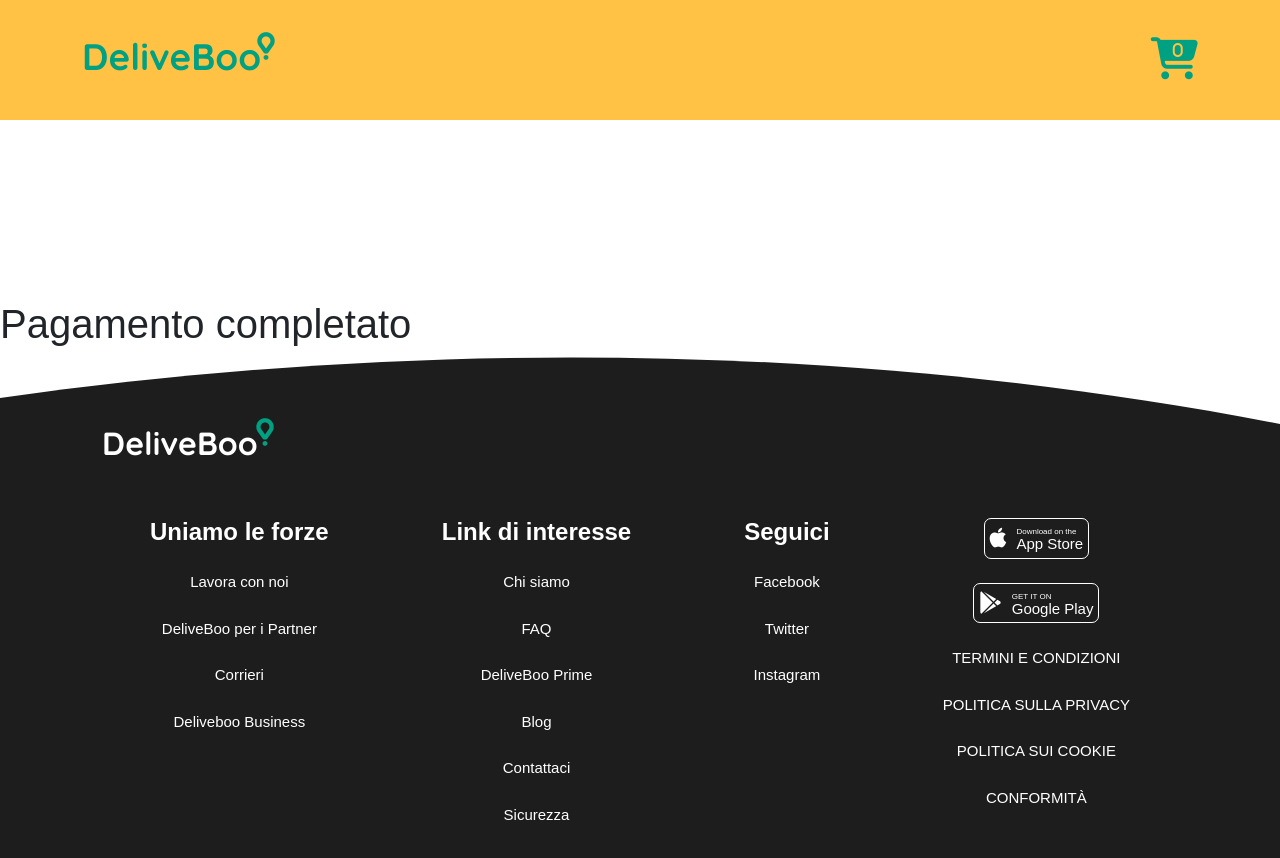
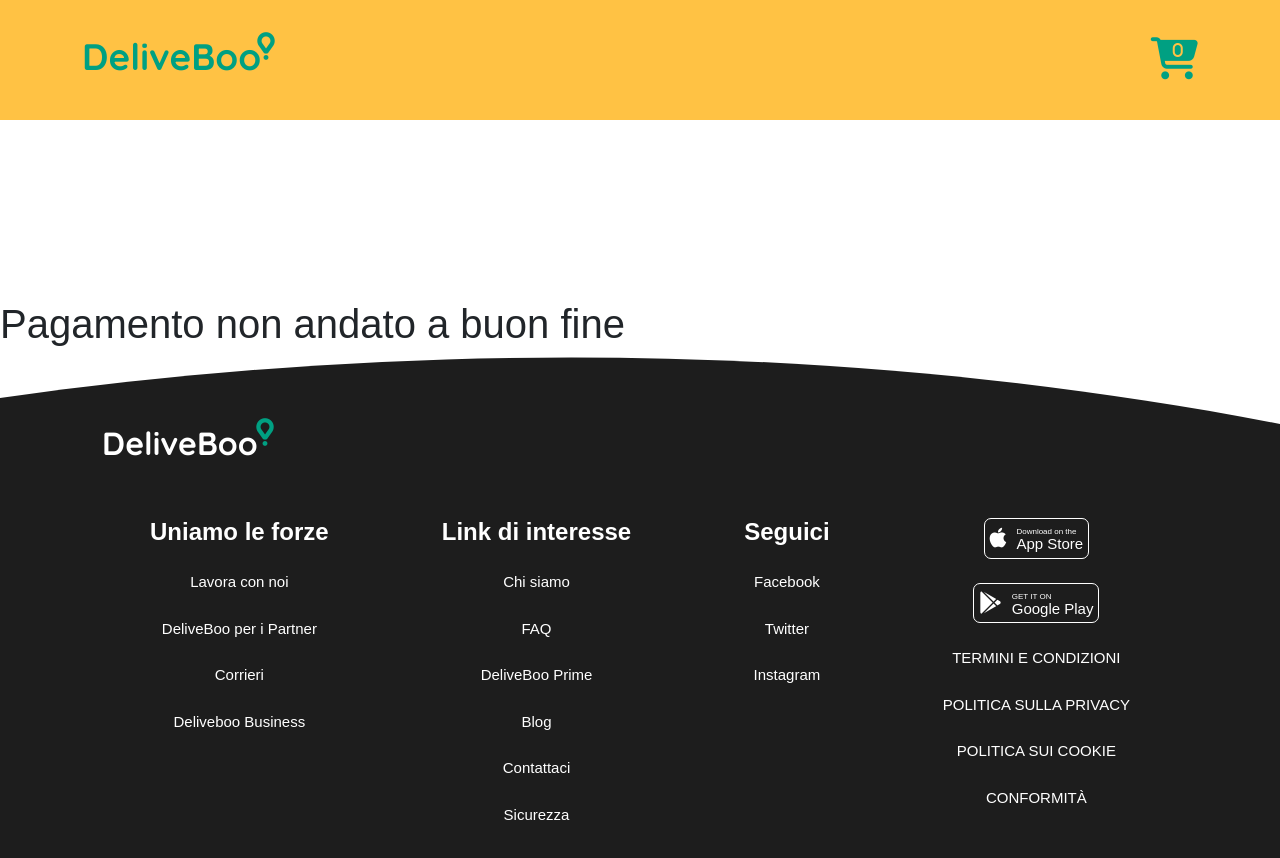
Before and after one commit to BiagioCaputo/vue-deliveboo, a Vue app: page /result_payment in a window 1280 px wide. Shown: the top 858 px of the page. Built offline with nearby package versions, Linux system fonts and the light colour scheme.

Commit message:
Created a result page for the payment

```diff
--- a/src/assets/pages/ResultPaymentPage.vue
+++ b/src/assets/pages/ResultPaymentPage.vue
@@ -5,6 +5,7 @@
     data() {
         return {
             store,
+            paymentResult: '',
         }
     },
     methods: {
@@ -13,11 +14,22 @@
     },
     mounted() {
     },
+
+    created() {
+        // Mi riprendo il risultato del pagamento
+        const paymentResult = localStorage.getItem('paymentResult');
+        if (paymentResult) {
+            // Ritrasforma la stringa in array e salvala in payment result
+            this.paymentResult = JSON.parse(paymentResult);
+        }
+        console.log(this.paymentResult)
+    }
 }
 </script>
 
 <template>
-    <h1>Pagamento completato</h1>
+    <h1 v-if="paymentResult.success">Pagamento effettuato</h1>
+    <h1 v-else>Pagamento non andato a buon fine</h1>
 </template>
 
 <style lang="scss" scoped>
--- a/src/components/AppPaymentModal.vue
+++ b/src/components/AppPaymentModal.vue
@@ -71,6 +71,8 @@
                 { ...this.paymentDetails },
                 { headers: { 'Content-type': 'multipart/form-data' } })
                 .then(response => {
+                    //salvo il risultato della transazione in un item nel LS chiamato 'paymentResult'
+                    localStorage.setItem('paymentResult', JSON.stringify(response.data));
                     console.log('Oggetto partito: ', this.paymentDetails);
                     console.log('Response: ', response.data);
                     console.log(response.data.message);
```
